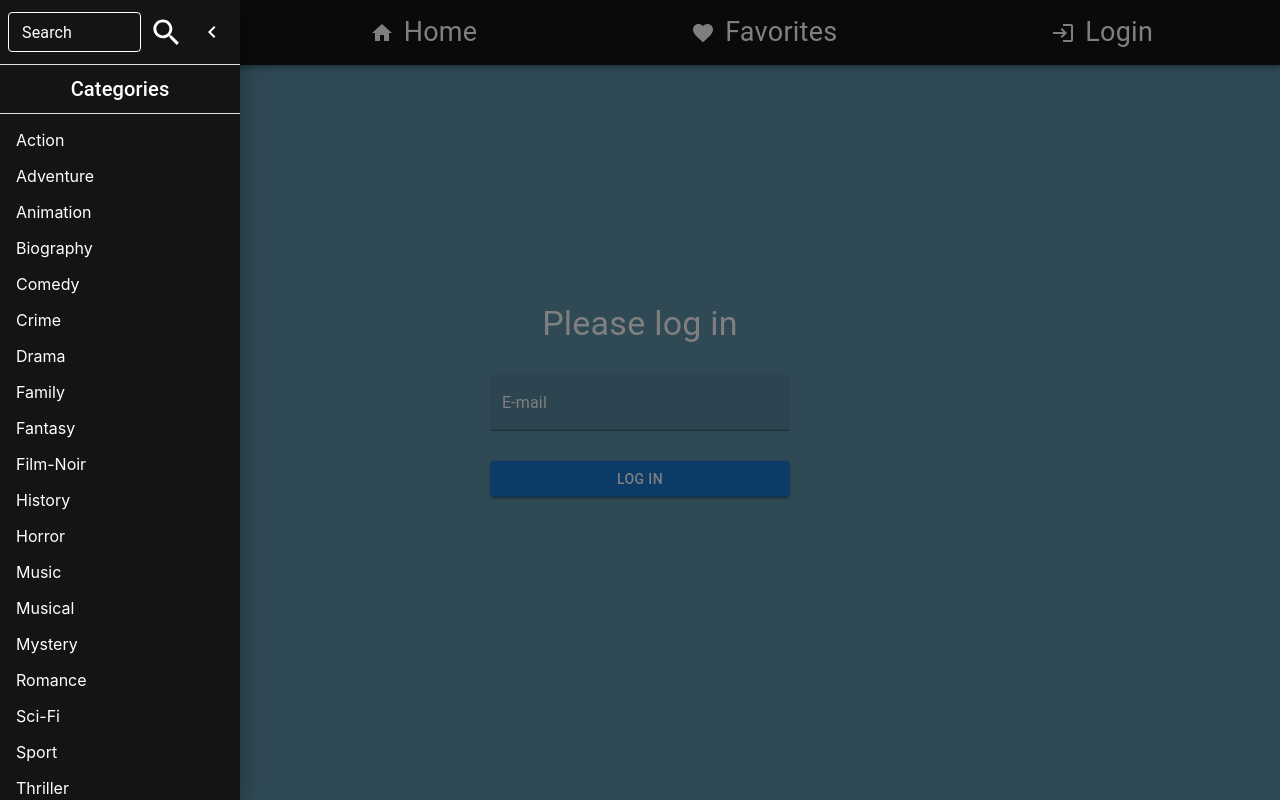
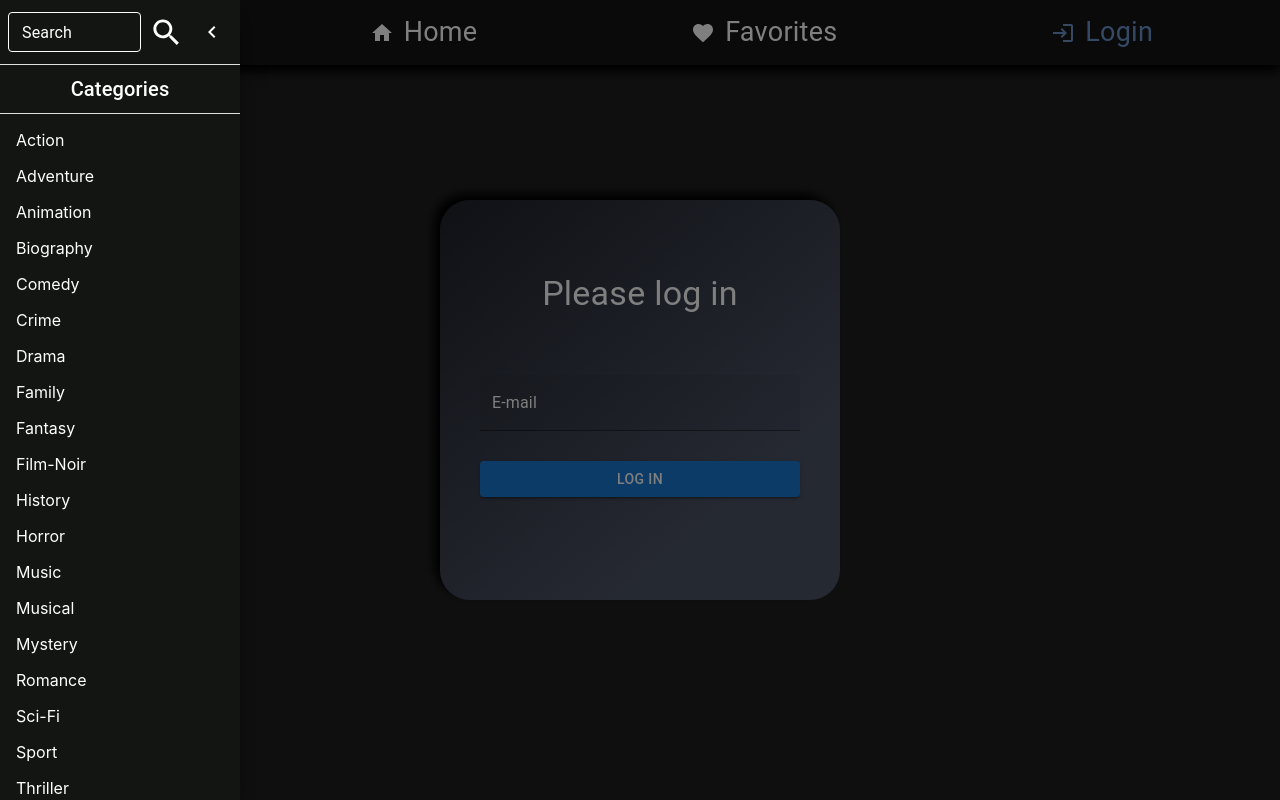
Before and after one commit to Magnificent-12/movie-app, a React (Create React App) app: page /login in a window 1280 px wide. Both pictures are taken after a click on the button "open drawer". Built offline with nearby package versions, Linux system fonts and the light colour scheme; no server answers.

Commit message:
css-animations-and-color-changes

```diff
--- a/src/App.css
+++ b/src/App.css
@@ -46,11 +46,65 @@
   opacity: 0;
 }
 
+.slow-load > div {
+  transition: ease 0.2s;
+}
+
+.slow-load:hover > div {
+  transform: scale(1.03);
+  transition: 0.2s ease-in;
+}
+
+.categories {
+  transition: 0.3s;
+}
+
+.categories:hover {
+  font-size: 23px;
+  color: #6a93cb;
+  transition: 0.3s;
+}
+
+.active > .navbar-links {
+  color: #6a93cb;
+}
+
+.active > .navbar-links-icon {
+  color: #6a93cb;
+}
+
+.navbar-link:hover > .navbar-links {
+  color: #6a93cb;
+}
+
+.navbar-link:hover > .navbar-links-icon {
+  color: #6a93cb;
+}
+
+.login-box {
+  animation-name: login-pop-up;
+  animation-duration: 0.7s;
+  animation-delay: 0.4s;
+  animation-fill-mode: forwards;
+  opacity: 0;
+}
+
+@keyframes login-pop-up {
+  from {
+    opacity: 0;
+  }
+
+  to {
+    opacity: 1;
+  }
+}
+
 @keyframes hide-nav-bar {
   to {
     transform: translateY(-60px);
   }
 }
+
 @keyframes show-nav-bar {
   from {
     transform: translateY(-60px);
@@ -60,6 +114,7 @@
     transform: translateY(0);
   }
 }
+
 @keyframes slow-load {
   from {
     transform: translateX(-200px);
--- a/src/Pages/Login.js
+++ b/src/Pages/Login.js
@@ -34,16 +34,23 @@ const Login = () => {
         left: '50%',
         top: '50%',
         WebkitTransform: 'translate(-50%, -50%)',
-        width: 500,
+        width: 400,
+        height: 400,
         maxWidth: '100%',
         maxHeight: '100%',
         display: 'flex',
         flexDirection: 'column',
         alignItems: 'center',
         justifyContent: 'center',
+        backgroundColor: '#1f222a',
+        background: 'linear-gradient(140deg, #1f222a 0%, #4b5264 74%)',
+        borderRadius: '30px',
+        boxSizing: 'border-box',
+        boxShadow: '-6px -6px 10px black',
       }}
+      className="login-box"
     >
-      <Typography variant="h4" sx={{marginBottom: '30px', color: 'white'}}>
+      <Typography variant="h4" sx={{marginBottom: '60px', color: 'white'}}>
         Please log in
       </Typography>
       <TextField
@@ -53,9 +60,9 @@ const Login = () => {
         onChange={handleChange}
         onKeyPress={handleKeyPress}
         variant="filled"
-        sx={{width: '60%', '& .MuiInputLabel-root': {color: 'white'}, '& fieldset': {borderColor: 'white'}, '& input': {color: 'white'}}}
+        sx={{width: '80%', '& .MuiInputLabel-root': {color: 'white'}, '& fieldset': {borderColor: 'white'}, '& input': {color: 'white'}}}
       />
-      <Button variant="contained" size="medium" sx={{width: '60%', marginTop: '30px'}} onClick={handleClick}>
+      <Button variant="contained" size="medium" sx={{width: '80%', marginTop: '30px', mb: '30px'}} onClick={handleClick}>
         Log in
       </Button>
     </Box>
--- a/src/components/MovieCard.js
+++ b/src/components/MovieCard.js
@@ -19,16 +19,31 @@ export const MovieCard = (props) => {
     setExpanded(!expanded);
   };
   return (
-    <Card sx={{maxWidth: 345, margin: '1px'}}>
+    <Card
+      sx={{
+        maxWidth: 250,
+        margin: '20px',
+        background: 'linear-gradient(315deg, #6a93cb 0% , #a4bfef 74%)',
+        borderRadius: '15px',
+        boxShadow: 'black 15px 15px 10px',
+      }}
+    >
       <CardHeader
         title={props.movieTitle + ' ' + props.movieYear}
         subheader={props.movieGenre}
-        sx={{height: '70px', alignItems: 'start', marginBottom: '20px'}}
+        sx={{
+          height: '70px',
+          alignItems: 'start',
+          marginBottom: '20px',
+          fontSize: '10px',
+          '& .MuiCardHeader-title': {fontSize: '1.25rem'},
+          '& .MuiCardHeader-subheader': {fontSize: '0.95rem'},
+        }}
       />
       <CardMedia
         onError={() => setPoster('https://applified.in/jalaram-marketing/admin_crm/img/noimg.jpg')}
         component="img"
-        height="300"
+        height="200"
         image={poster}
         alt={props.movieTitle}
         sx={{objectFit: 'contain'}}
--- a/src/components/MovieList.js
+++ b/src/components/MovieList.js
@@ -89,7 +89,7 @@ const MovieList = (props) => {
       <div className="movie-list">
         {movies?.map((movie, index) => (
           //handles the slow loading of a list
-          <div style={{animationDelay: index < 24 ? index * 0.02 + 's' : 0.02}} className="slow-load">
+          <div style={{animationDelay: index < 25 ? index * 0.03 + 's' : 0.02}} className="slow-load">
             <MovieCard
               movieTitle={movie.title}
               movieYear={movie.year}
--- a/src/components/NavBar.js
+++ b/src/components/NavBar.js
@@ -11,7 +11,7 @@ import IconButton from '@mui/material/IconButton';
 import MenuIcon from '@mui/icons-material/Menu';
 import ChevronLeftIcon from '@mui/icons-material/ChevronLeft';
 import ListItem from '@mui/material/ListItem';
-import {useEffect, useRef, useState} from 'react';
+import {useLayoutEffect, useRef, useState} from 'react';
 import {DrawerHeader} from '../Helper_components/DrawerHeader';
 import {AppBar} from '../Helper_components/AppBar';
 import {SearchBar} from './SearchBar';
@@ -24,9 +24,17 @@ export const NavBar = () => {
   const [posy, setPosY] = useState(0);
   const [windowY, setWindowY] = useState(0);
   const navBar = useRef(null);
-
-  useEffect(() => {
-    //handling the scroll position
+  const linkHome = useRef(null);
+  const linkFav = useRef(null);
+  const linkLogIn = useRef(null);
+  useLayoutEffect(() => {
+    if (window.location.pathname === '/' && linkHome.current !== null) {
+      linkHome.current.classList.add('active');
+    } else if (window.location.pathname === '/favorites' && linkFav.current !== null) {
+      linkFav.current.classList.add('active');
+    } else if (window.location.pathname === '/login' && linkLogIn.current !== null) {
+      linkLogIn.current.classList.add('active');
+    }
     const handleScroll = () => {
       setWindowY(window.scrollY);
       if (navBar.current !== null && posy < windowY && posy > 800) {
@@ -46,7 +54,8 @@ export const NavBar = () => {
     return () => {
       window.removeEventListener('scroll', handleScroll);
     };
-  }, [posy, windowY]);
+  }, [windowY, posy]);
+
   const handleDrawerOpen = () => {
     setOpen(true);
   };
@@ -84,6 +93,7 @@ export const NavBar = () => {
         position="fixed"
         open={open}
         sx={{
+          boxShadow: '0 7px 10px black',
           display: 'flex',
           flexDirection: 'row',
           alignItems: 'center',
@@ -96,36 +106,59 @@ export const NavBar = () => {
         className="navbar-show"
       >
         <div>
-          <IconButton color="inherit" aria-label="open drawer" onClick={handleDrawerOpen} edge="start">
-            <MenuIcon fontSize="large" />
+          <IconButton color="inherit" aria-label="open drawer" onClick={handleDrawerOpen} edge="start" className="navbar-link">
+            <MenuIcon fontSize="large" className="navbar-links" />
           </IconButton>
         </div>
-        <Link href="/" underline="none" sx={{display: 'flex', flexDirection: 'row', alignItems: 'center'}}>
-          <HomeIcon fontSize="medium" sx={{color: 'white', pr: '10px'}} />
-          <Typography sx={{fontSize: {sm: '20px', md: '23px', lg: '27px'}}} color={'white'}>
+        <Link
+          href="/"
+          underline="none"
+          sx={{display: 'flex', flexDirection: 'row', alignItems: 'center'}}
+          className="navbar-link"
+          ref={linkHome}
+        >
+          <HomeIcon fontSize="medium" sx={{color: 'white', pr: '10px'}} className="navbar-links" />
+          <Typography sx={{fontSize: {sm: '20px', md: '23px', lg: '27px'}}} color={'white'} className="navbar-links">
             Home
           </Typography>
         </Link>
-        <Link href="/favorites" underline="none" sx={{display: 'flex', flexDirection: 'row', alignItems: 'center'}}>
-          <FavoriteIcon fontSize="medium" sx={{color: 'white', pr: '10px'}} />
-          <Typography sx={{fontSize: {sm: '20px', md: '23px', lg: '27px'}}} color={'white'}>
+        <Link
+          href="/favorites"
+          underline="none"
+          sx={{display: 'flex', flexDirection: 'row', alignItems: 'center'}}
+          className="navbar-link"
+          ref={linkFav}
+        >
+          <FavoriteIcon fontSize="medium" sx={{color: 'white', pr: '10px'}} className="navbar-links-icon" />
+          <Typography sx={{fontSize: {sm: '20px', md: '23px', lg: '27px'}}} color={'white'} className="navbar-links">
             Favorites
           </Typography>
         </Link>
         {user.loggedIn ? (
           <div style={{display: 'flex', flexDirection: 'column', alignItems: 'center'}}>
             <Typography sx={{fontSize: {sm: '17px', md: '19px', lg: '21px'}}}>{user.email}</Typography>
-            <Link href="/logout" underline="none" sx={{display: 'flex', flexDirection: 'row', alignItems: 'center'}}>
-              <LogoutIcon fontSize="medium" sx={{color: 'white', pr: '10px'}} />
-              <Typography sx={{fontSize: {sm: '17px', md: '19px', lg: '21px'}}} color={'white'}>
+            <Link
+              href="/logout"
+              underline="none"
+              sx={{display: 'flex', flexDirection: 'row', alignItems: 'center'}}
+              className="navbar-link"
+            >
+              <LogoutIcon fontSize="medium" sx={{color: 'white', pr: '10px'}} className="navbar-links-icon" />
+              <Typography sx={{fontSize: {sm: '17px', md: '19px', lg: '21px'}}} color={'white'} className="navbar-links">
                 Logout
               </Typography>
             </Link>
           </div>
         ) : (
-          <Link href="/login" underline="none" sx={{display: 'flex', flexDirection: 'row', alignItems: 'center'}}>
-            <LoginIcon fontSize="medium" sx={{color: 'white', pr: '10px'}} />
-            <Typography sx={{fontSize: {sm: '22px', md: '23px', lg: '27px'}}} color={'white'}>
+          <Link
+            href="/login"
+            underline="none"
+            sx={{display: 'flex', flexDirection: 'row', alignItems: 'center'}}
+            className="navbar-link"
+            ref={linkLogIn}
+          >
+            <LoginIcon fontSize="medium" sx={{color: 'white', pr: '10px'}} className="navbar-links-icon" />
+            <Typography sx={{fontSize: {sm: '22px', md: '23px', lg: '27px'}}} color={'white'} className="navbar-links">
               Login
             </Typography>
           </Link>
@@ -162,7 +195,7 @@ export const NavBar = () => {
         <List sx={{display: 'flex', flexDirection: 'row', flexWrap: 'wrap'}}>
           {genreList.map((genre) => (
             <ListItem>
-              <Link href={'/genre/' + genre} sx={{color: 'white'}} underline="none">
+              <Link href={'/genre/' + genre} sx={{color: 'white'}} underline="none" className="categories">
                 {genre}
               </Link>
             </ListItem>
--- a/src/index.css
+++ b/src/index.css
@@ -4,7 +4,7 @@ body {
     sans-serif;
   -webkit-font-smoothing: antialiased;
   -moz-osx-font-smoothing: grayscale;
-  background-color: rgb(95 148 171);
+  background-color: #1f1f1f;
 }
 
 code {
```
